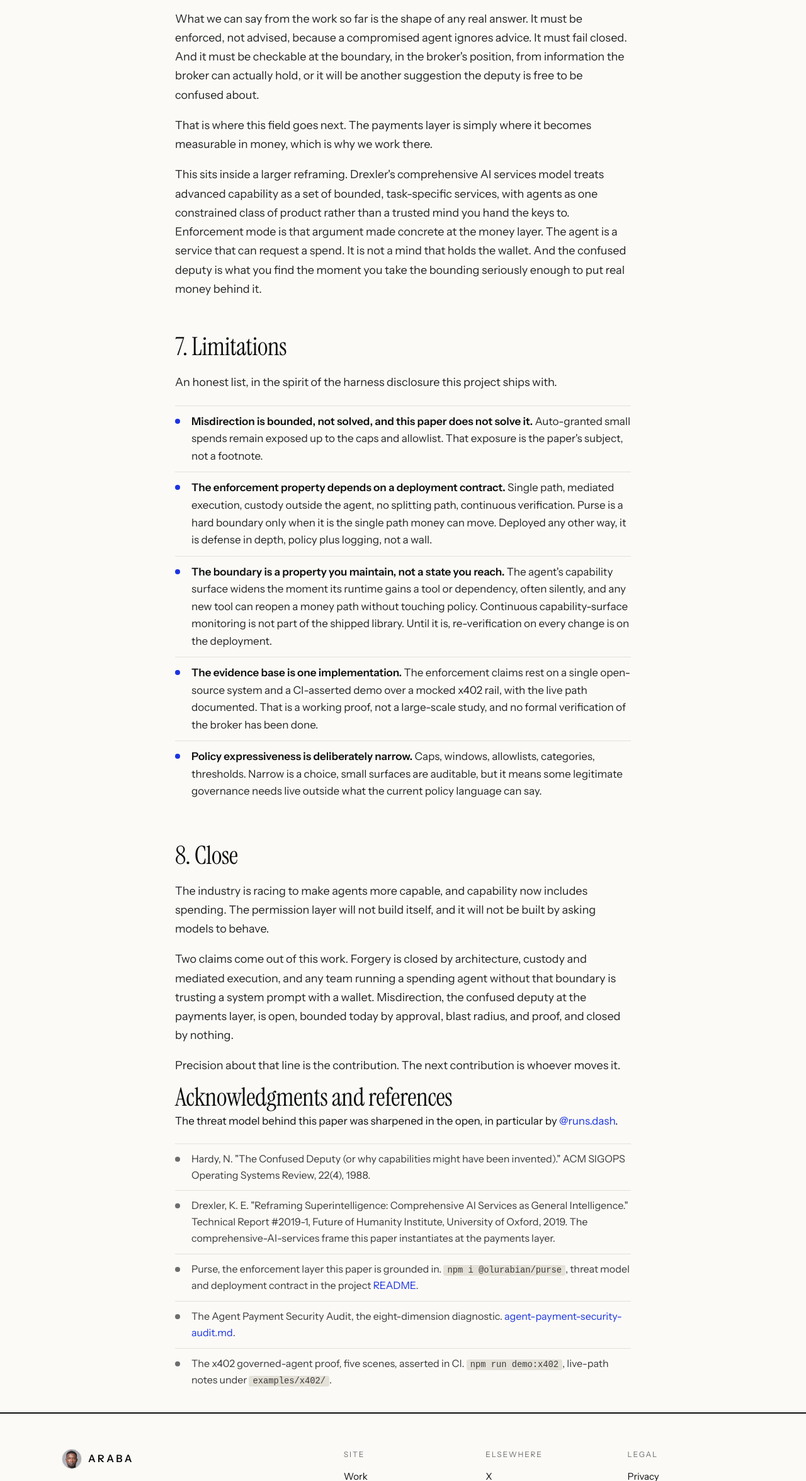
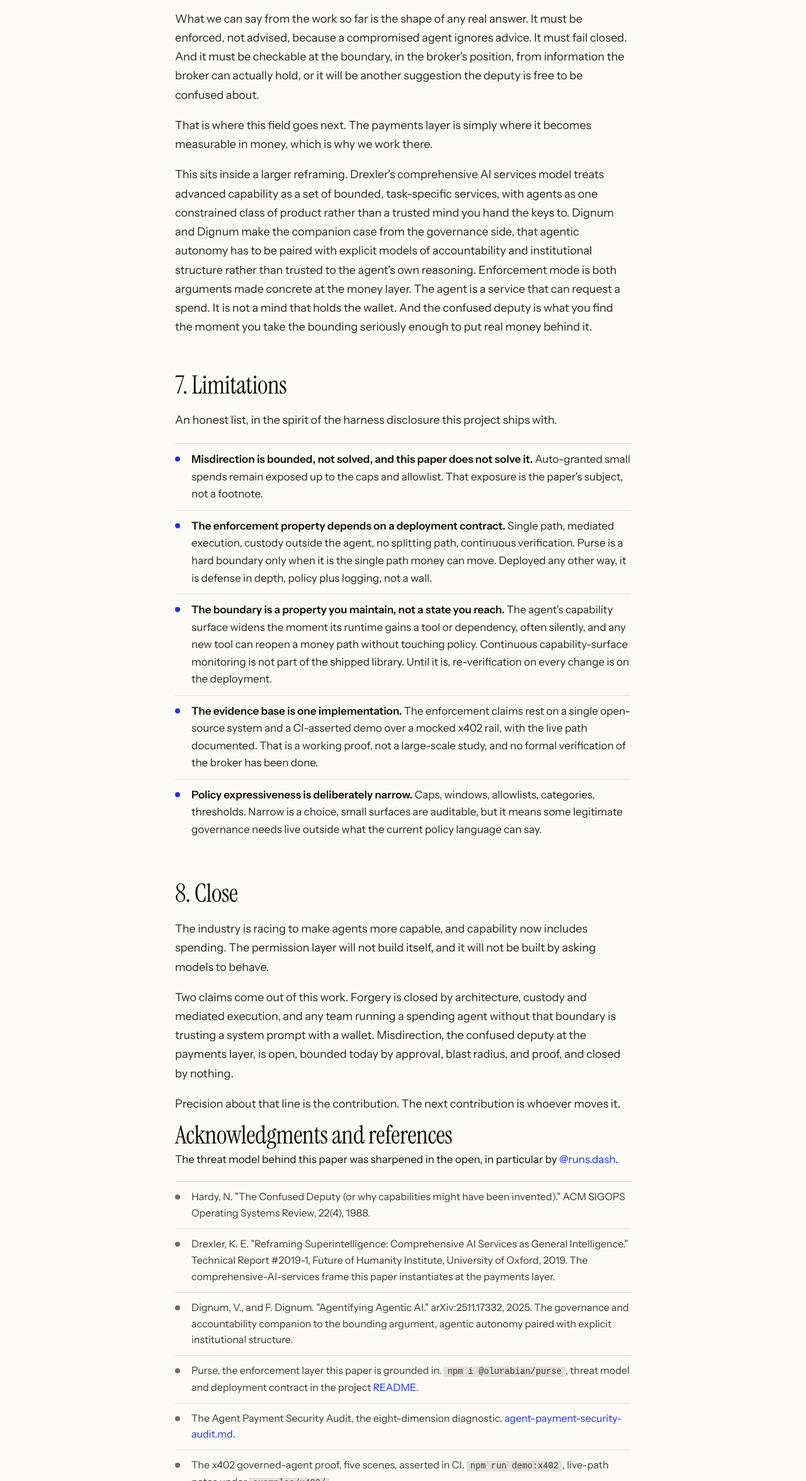
Before and after one commit to ArabianAnalyst/olurabian-site, a website: page agent-payment-enforcement.html in a window 1280 px wide. Shown: the part 6759-9111 px from the top of the page at 63% size. Drawn offline with Linux system fonts and the light colour scheme.

Commit message:
Add Dignum & Dignum citation to agent-payment whitepaper
Adds the governance/accountability companion reference (arXiv:2511.17332)
to section 6 and the references list, and re-renders the PDF.

Co-Authored-By: Claude Opus 4.8 <noreply@anthropic.com>

```diff
--- a/agent-payment-enforcement.html
+++ b/agent-payment-enforcement.html
@@ -107,7 +107,7 @@
         <p>Some directions look worth pursuing, offered here as research bets rather than claims. Provenance on the fields of a payment request, so a payee that entered the context from an untrusted tool result is distinguishable from one the principal supplied. Binding auto-granted spends to a task-level intent the principal approved once, then checking each action against that intent rather than against a global policy. Treating text from outside the trust boundary as tainted for the purpose of consequential parameters, the way taint tracking treats user input in web security. Each of these has an obvious failure mode, and each is still more honest than pretending caps are consent.</p>
         <p>What we can say from the work so far is the shape of any real answer. It must be enforced, not advised, because a compromised agent ignores advice. It must fail closed. And it must be checkable at the boundary, in the broker's position, from information the broker can actually hold, or it will be another suggestion the deputy is free to be confused about.</p>
         <p>That is where this field goes next. The payments layer is simply where it becomes measurable in money, which is why we work there.</p>
-        <p>This sits inside a larger reframing. Drexler's comprehensive AI services model treats advanced capability as a set of bounded, task-specific services, with agents as one constrained class of product rather than a trusted mind you hand the keys to. Enforcement mode is that argument made concrete at the money layer. The agent is a service that can request a spend. It is not a mind that holds the wallet. And the confused deputy is what you find the moment you take the bounding seriously enough to put real money behind it.</p>
+        <p>This sits inside a larger reframing. Drexler's comprehensive AI services model treats advanced capability as a set of bounded, task-specific services, with agents as one constrained class of product rather than a trusted mind you hand the keys to. Dignum and Dignum make the companion case from the governance side, that agentic autonomy has to be paired with explicit models of accountability and institutional structure rather than trusted to the agent's own reasoning. Enforcement mode is both arguments made concrete at the money layer. The agent is a service that can request a spend. It is not a mind that holds the wallet. And the confused deputy is what you find the moment you take the bounding seriously enough to put real money behind it.</p>
 
         <h2>7. Limitations</h2>
         <p>An honest list, in the spirit of the harness disclosure this project ships with.</p>
@@ -130,6 +130,7 @@
           <ul>
             <li>Hardy, N. "The Confused Deputy (or why capabilities might have been invented)." ACM SIGOPS Operating Systems Review, 22(4), 1988.</li>
             <li>Drexler, K. E. "Reframing Superintelligence: Comprehensive AI Services as General Intelligence." Technical Report #2019-1, Future of Humanity Institute, University of Oxford, 2019. The comprehensive-AI-services frame this paper instantiates at the payments layer.</li>
+            <li>Dignum, V., and F. Dignum. "Agentifying Agentic AI." arXiv:2511.17332, 2025. The governance and accountability companion to the bounding argument, agentic autonomy paired with explicit institutional structure.</li>
             <li>Purse, the enforcement layer this paper is grounded in. <code>npm i @olurabian/purse</code>, threat model and deployment contract in the project <a href="https://github.com/ArabianAnalyst/purse">README</a>.</li>
             <li>The Agent Payment Security Audit, the eight-dimension diagnostic. <a href="https://github.com/ArabianAnalyst/purse/blob/main/prompts/agent-payment-security-audit.md">agent-payment-security-audit.md</a>.</li>
             <li>The x402 governed-agent proof, five scenes, asserted in CI. <code>npm run demo:x402</code>, live-path notes under <code>examples/x402/</code>.</li>
```
Also changed, not shown: agent-payment-enforcement.print.html (+2 -1 lines), 1 other file.
